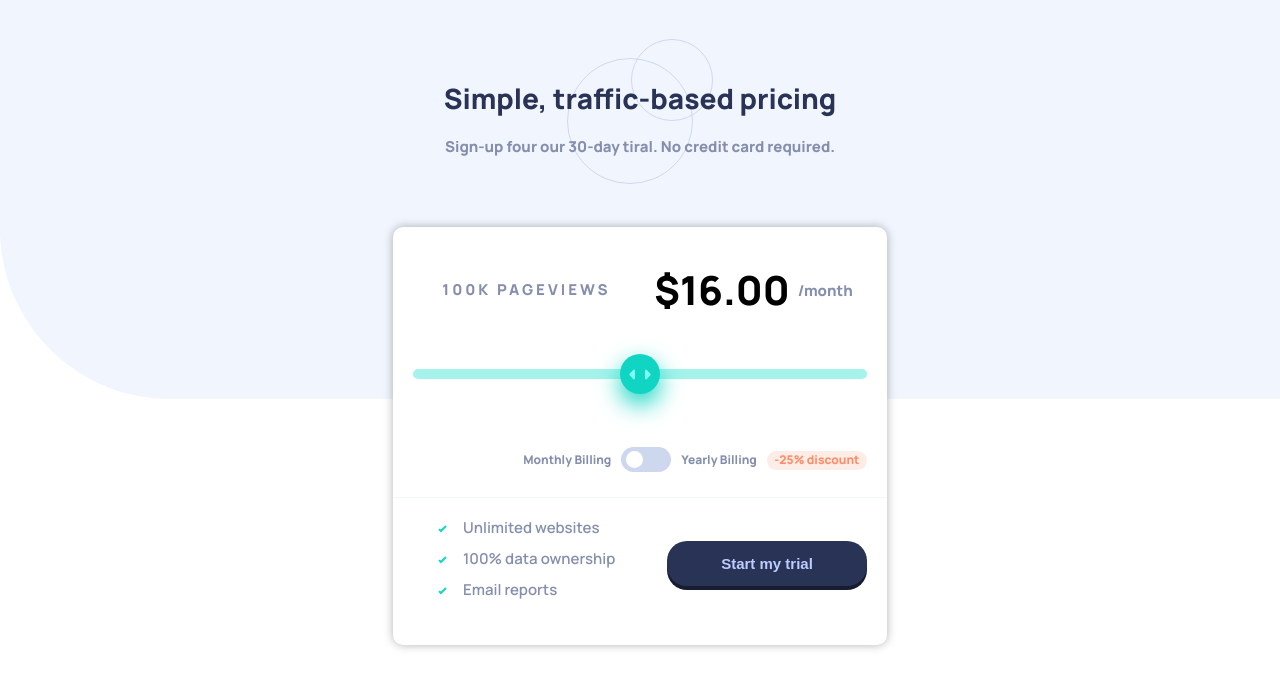
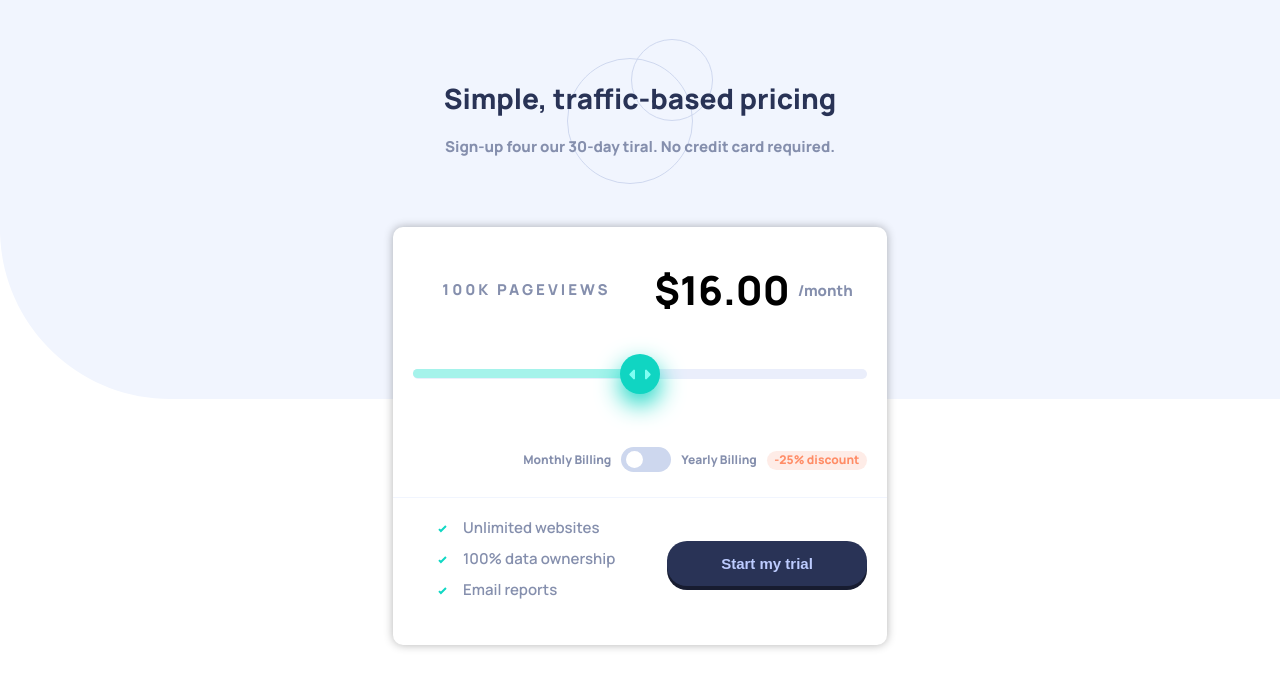
Before and after one commit to Hann0T/interactive-pricing-component, a plain HTML site: page index.html in a window 1280 px wide. Drawn offline with Linux system fonts and the light colour scheme.

Commit message:
final commit

```diff
--- a/JS/index.js
+++ b/JS/index.js
@@ -7,33 +7,40 @@ const span = '.00 <span class="card__time">/month</span>'
 
 const checkbox = document.querySelector('.card__checkbox')
 
+const headStyle = document.head.appendChild(document.createElement('style'))
 
 
 function drawPrice() {
 
 	var value = inputRange.value
 	let views = '100k pageviews'
+	let barPercentage = '0%'
 
 	switch (value) {
 		case '0':
 			value = 8
 			views = '10k pageviews'
+			barPercentage = '0%'
 			break
 		case '25':
 			value = 12
 			views = '50k pageviews'
+			barPercentage = '25%'
 			break
 		case '50':
 			value = 16
 			views = '100k pageviews'
+			barPercentage = '50%'
 			break
 		case '75':
 			value = 24
 			views = '500k pageviews'
+			barPercentage = '75%'
 			break
 		case '100':
 			value = 36
 			views = '1M pageviews'
+			barPercentage = '100%'
 			break
 	}
 
@@ -45,9 +52,9 @@ function drawPrice() {
 
 	price.innerHTML = `$${value}${span}`
 	inputViews.innerHTML = views
+	headStyle.innerHTML = `.card__range::before{width: ${barPercentage};}`
 
 }
-
 
 inputRange.addEventListener('change', () => {
 	drawPrice()
--- a/styles/styles.css
+++ b/styles/styles.css
@@ -107,6 +107,7 @@ body {
 .card__range {
 	-webkit-appearance: none;
 	width: 100%;
+	position: relative;
 }
 .card__range:focus {
 	outline: none;
@@ -114,7 +115,7 @@ body {
 .card__range::-webkit-slider-runnable-track {
 	-webkit-appearance: none;
 
-	background-color: var(--Soft-Cyan-Full-Slider-Bar);
+	background-color: var(--Light-Grayish-Blue-Empty-Slider-Bar);
 
 	height: 10px;
 	border-radius: 10px;
@@ -143,10 +144,27 @@ body {
 	background-image: url(../images/icon-slider.svg);
 	background-repeat: no-repeat;
 	background-position: center;
+
+	position: relative;
+	z-index: 100;
 }
 .card__range::-webkit-slider-thumb:active {
 	background-color: #0ba99a;
 	transition: background .2s;
+}
+
+.card__range::before {
+	content: '';
+	display: block;
+
+	height: 9px;
+	width: 50%;
+
+	position: absolute;
+	z-index: 10;
+
+	border-radius: 10px;
+	background-color: var(--Soft-Cyan-Full-Slider-Bar);
 }
 
 .card__price {
```
Also changed, not shown: index.html (+0 -1 lines).
